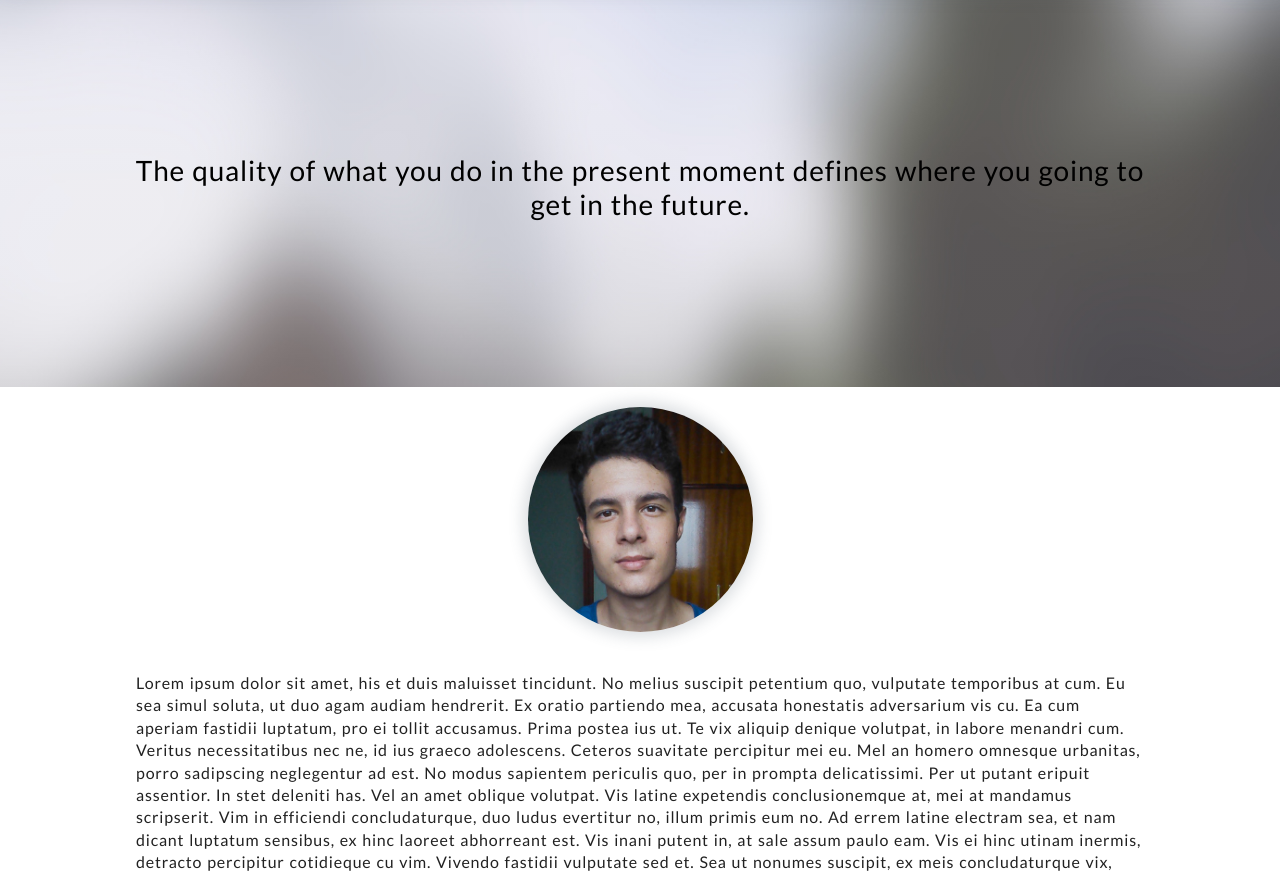
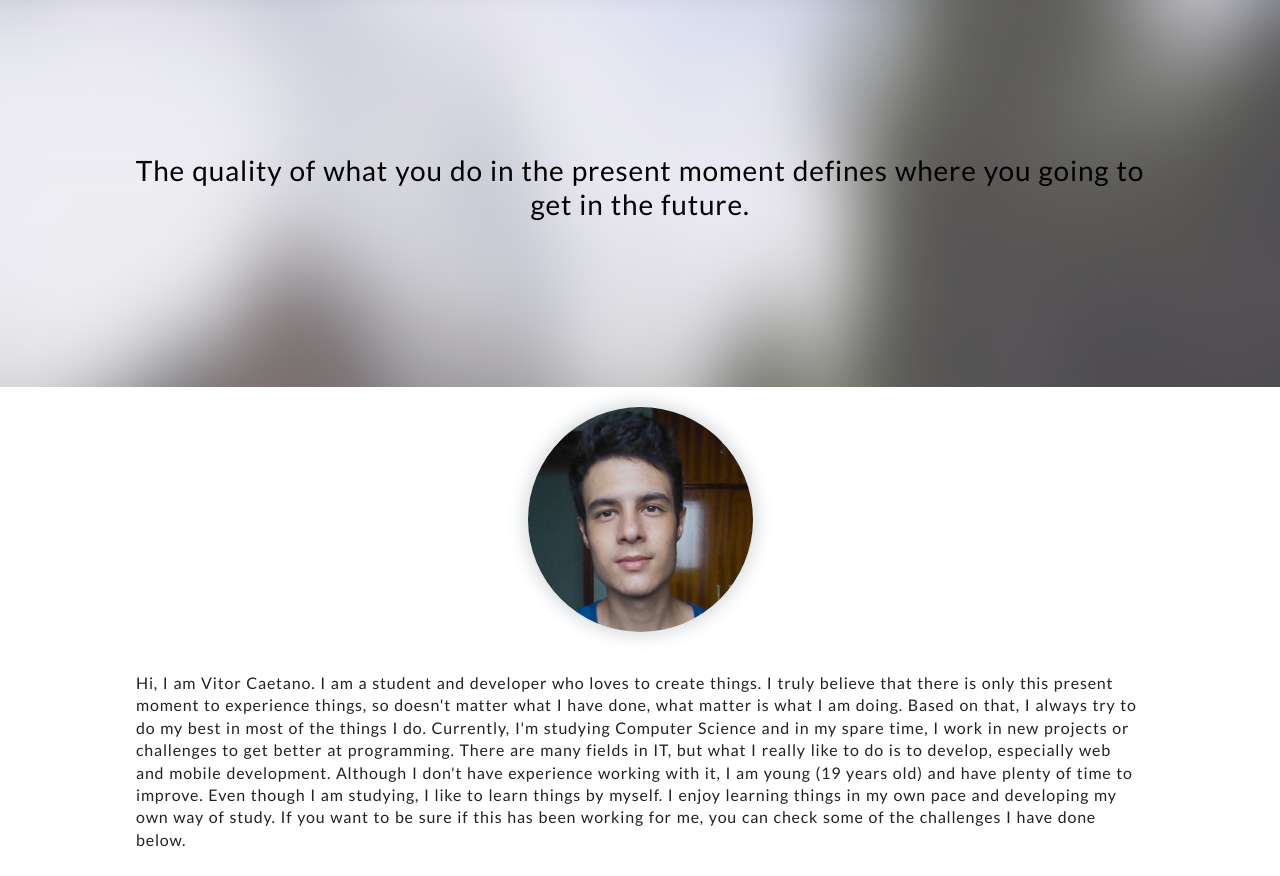
Before and after one commit to VitorfCaetano/Portfolio, a plain HTML site: page Portfolio/index.html in a window 1280 px wide. Shown: the part 76-952 px from the top of the page. Drawn offline with nearby package versions, Linux system fonts and the light colour scheme.

Commit message:
Fix some grammatical erros and write the About Me Section

```diff
--- a/Portfolio/index.html
+++ b/Portfolio/index.html
@@ -59,15 +59,21 @@
             </div>
 
             <article class="description">
-                    Lorem ipsum dolor sit amet, his et duis maluisset tincidunt. No melius suscipit petentium quo, vulputate temporibus at cum. Eu sea simul soluta, ut duo agam audiam hendrerit. Ex oratio partiendo mea, accusata honestatis adversarium vis cu. Ea cum aperiam fastidii luptatum, pro ei tollit accusamus.
+                    Hi, I am Vitor Caetano. I am a student and developer who loves to create things.
 
-                    Prima postea ius ut. Te vix aliquip denique volutpat, in labore menandri cum. Veritus necessitatibus nec ne, id ius graeco adolescens. Ceteros suavitate percipitur mei eu.
+                    I truly believe that there is only this present moment to experience things, so doesn't matter what I have done,
+                    what matter is what I am doing. Based on that, I always try to do my best in most of the things I do.
 
-                    Mel an homero omnesque urbanitas, porro sadipscing neglegentur ad est. No modus sapientem periculis quo, per in prompta delicatissimi. Per ut putant eripuit assentior. In stet deleniti has. Vel an amet oblique volutpat. Vis latine expetendis conclusionemque at, mei at mandamus scripserit.
+                    Currently, I'm studying Computer Science and in my spare time, I work in new
+                    projects or challenges to get better at programming. There are many fields in IT,
+                    but what I really like to do is to develop, especially web and mobile development.
+                    Although I don't have experience working with it,
+                    I am young (19 years old) and have plenty of time to improve.
 
-                    Vim in efficiendi concludaturque, duo ludus evertitur no, illum primis eum no. Ad errem latine electram sea, et nam dicant luptatum sensibus, ex hinc laoreet abhorreant est. Vis inani putent in, at sale assum paulo eam. Vis ei hinc utinam inermis, detracto percipitur cotidieque cu vim. Vivendo fastidii vulputate sed et.
-
-                    Sea ut nonumes suscipit, ex meis concludaturque vix, facer aliquam adipisci te mea. Mel meliore deserunt euripidis ex, ex ius alia adversarium. Delectus ullamcorper ei vim. Eum cu mutat tincidunt, no per alterum invenire referrentur.
+                    Even though I am studying, I like to learn things by myself. I enjoy learning things
+                    in my own pace and developing my own way of study.
+                    If you want to be sure if this has been working for me,
+                    you can check some of the challenges I have done below.
             </article>
         </section>
 
@@ -79,7 +85,7 @@
                     <h1>My Odin Projects</h1>
                     <p>
                         The Odin Project is a website where you can learn about web development.
-                        Their main purpose is to you redesign or create new webpages to improve your skills.
+                        Their main purpose is to you redesign or create new web pages to improve your skills.
                     </p>
                 </div>
 
@@ -267,16 +273,16 @@
                 <div class="block">
                     <i class="fab fa-react fa-5x icon"></i>
                     <p class="description">
-                        React is problaby the most popular framework at the moment and I certainly want to learn it.
-                        Currently I don't have experiences with JavaScript frameworks, so I am
-                        looking forward to learn React and probably Vue.js.
+                        React is probably the most popular framework at the moment and I certainly want to learn it.
+                        Currently, I don't have experiences with JavaScript frameworks, so I am
+                        looking forward to learning React and probably Vue.js.
                     </p>
                 </div>
 
                 <div class="block">
                     <i class="fas fa-code fa-4x icon code"></i>
                     <p class="description">
-                        My biggest desire is to become a Full Stack Developer and without a doubt I want to foster my abilities in
+                        My biggest desire is to become a Full Stack Developer and without a doubt, I want to foster my abilities in
                         every area, from best practices to design and code efficiency.
                     </p>
                 </div>
```
